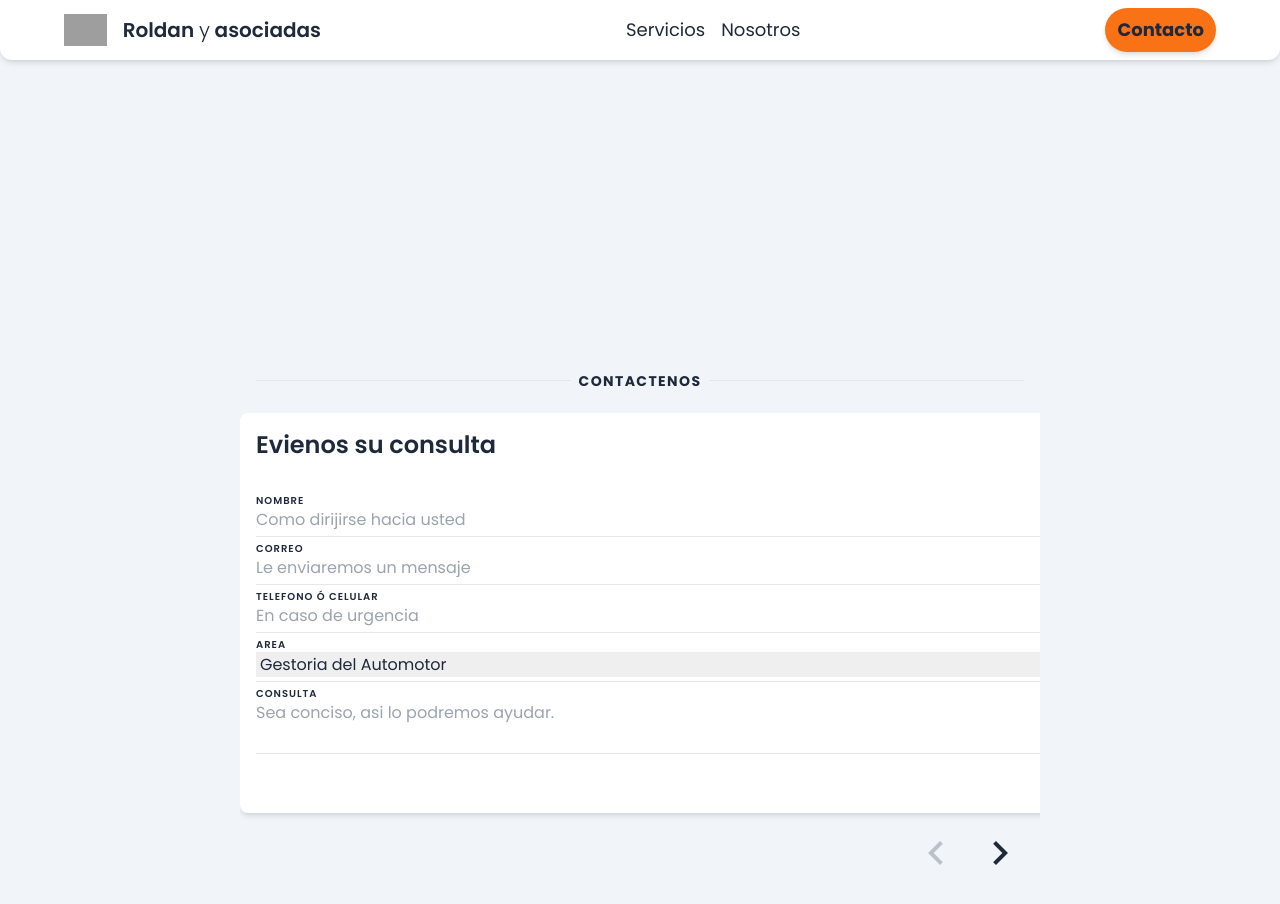
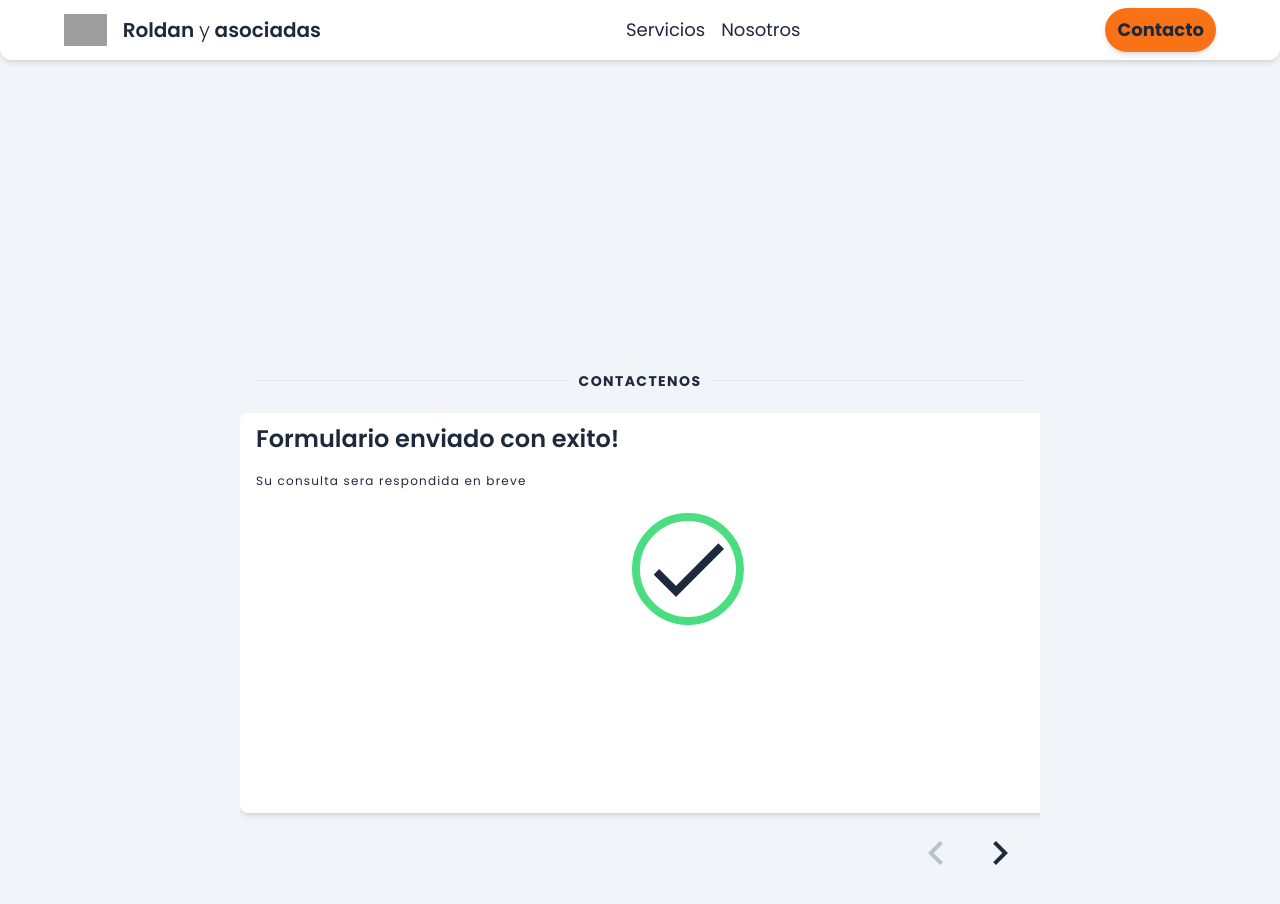
Before and after one commit to JohnCrossRollOn/app-roldan-asociadas, a React (Vite) app: page /masInfo/1 in a window 1280 px wide. Shown: the top 904 px of the page. Built offline with nearby package versions, Linux system fonts and the light colour scheme; grey boxes are pictures that could not be loaded; the HTML template or start-up script is replaced by a standard one.

Commit message:
1 file modified

```diff
--- a/src/components/Contact.jsx
+++ b/src/components/Contact.jsx
@@ -5,7 +5,7 @@ import Slider from './Utils/Slider';
 
 const Card = ({ children }) => {
   return (
-    <div className="relative bg-white rounded-lg shadow-md p-4 w-[70vw] min-h-[50vh] h-fit">
+    <div className="relative bg-white rounded-lg shadow-md p-4 w-[70vw] min-h-[50vh] h-full">
       {children}
     </div>
   );
@@ -64,17 +64,18 @@ const ContactForm = ({ onSubmit: apply }) => {
     setPass(true);
     console.log(data);
   };
-  return pass ? (
-    <div className="grid place-items-center h-full select-none">
+  return !pass ? (
+    <div className="relative grid place-items-start h-full select-none">
       <div>
         <p className="text-2xl font-semibold leading-5">
           Formulario enviado con exito!
         </p>
         <br />
         <p className="text-xs tracking-widest">
-          Su consulta se le respondera en breve
+          Su consulta sera respondida en breve
         </p>
-        <div className="grid place-items-center">
+        <br />
+        <div className="absolute w-full grid place-items-center">
           <p className="font-icon w-fit leading-none text-[6rem] border-8 border-green-400 rounded-full">
             done
           </p>
```
